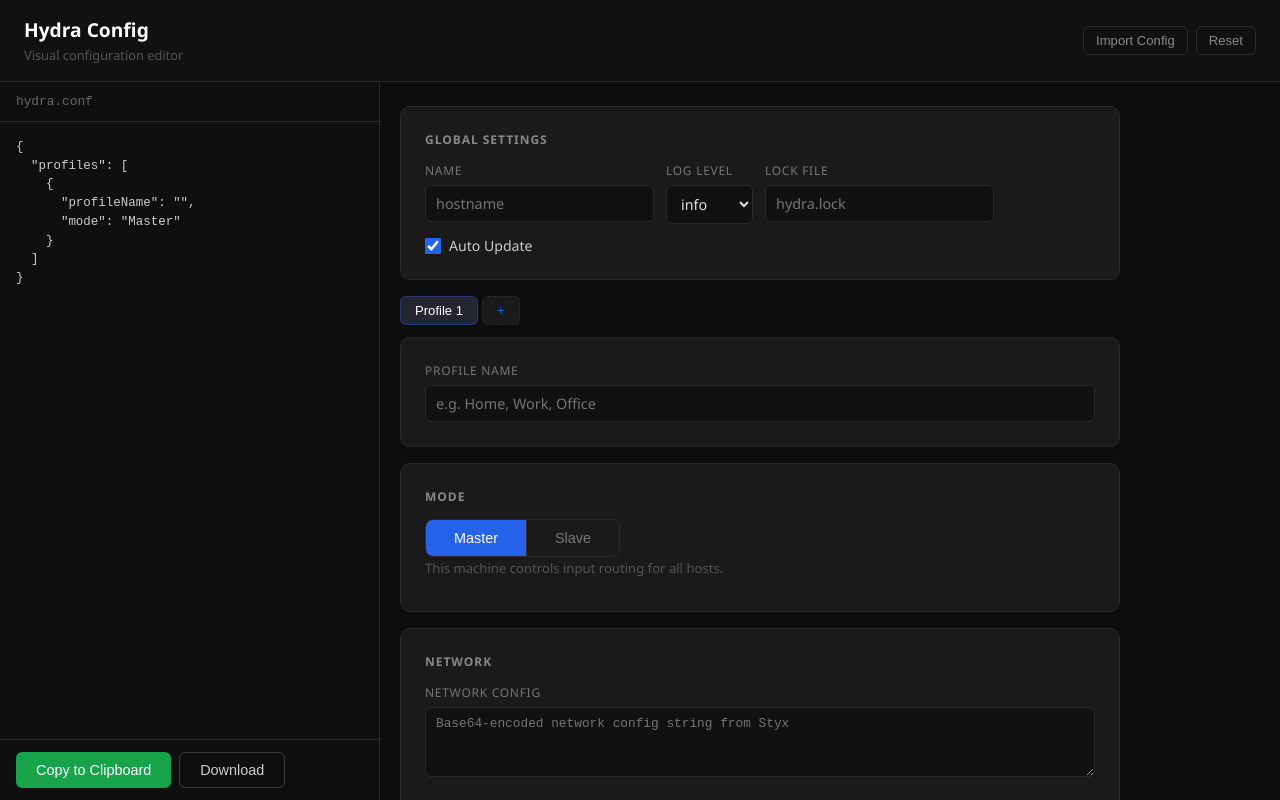
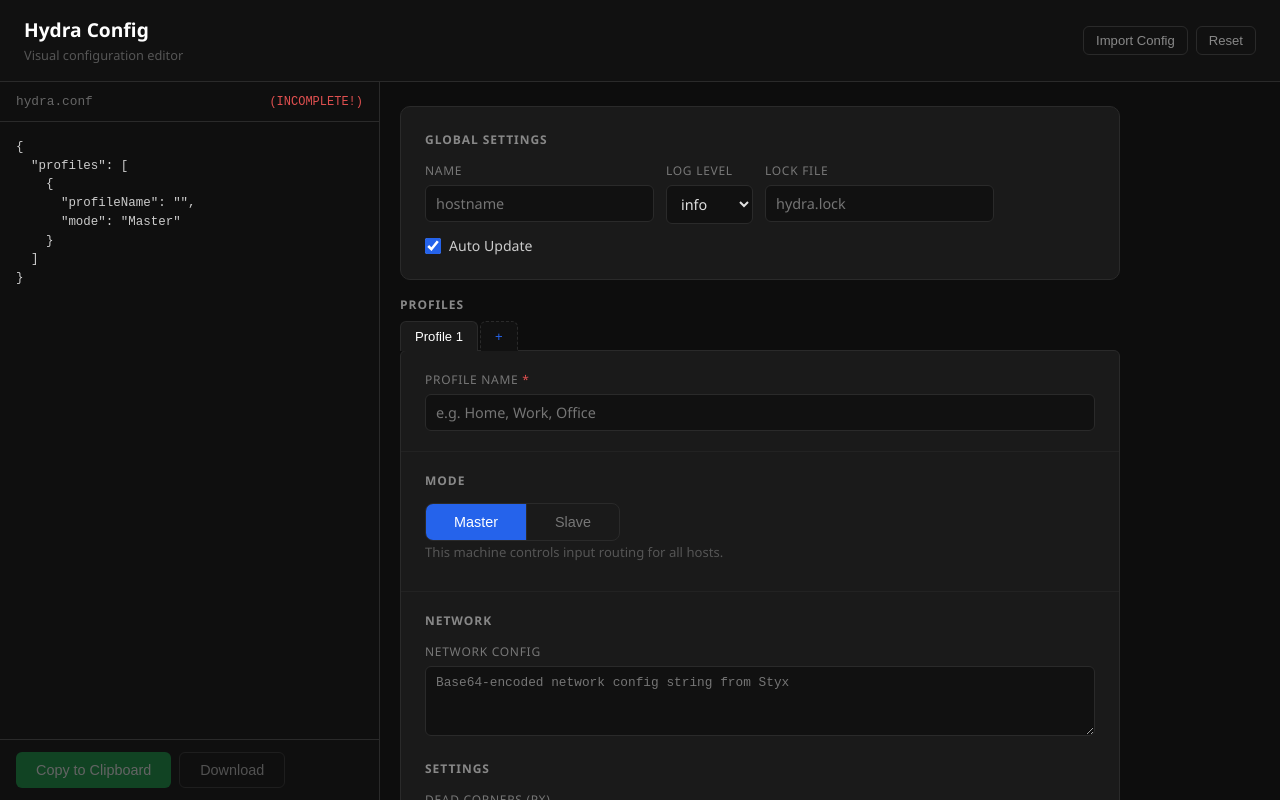
Before and after one commit to PacAnimal/hydra, a React (Vite) app in the folder HydraWebConfig/: page / in a window 1280 px wide. Built offline with nearby package versions, Linux system fonts and the light colour scheme.

Commit message:
More intuitive web config

```diff
--- a/HydraWebConfig/src/App.css
+++ b/HydraWebConfig/src/App.css
@@ -58,6 +58,18 @@ body {
   color: #666;
   font-family: 'Cascadia Code', 'Fira Code', monospace;
 }
+
+.btn-incomplete {
+  background: transparent;
+  border: none;
+  padding: 0;
+  font-family: 'Cascadia Code', 'Fira Code', monospace;
+  font-size: 0.75rem;
+  color: #e05050;
+  cursor: pointer;
+  transition: color 0.15s;
+}
+.btn-incomplete:hover { color: #ff7070; }
 
 .config-panel-footer {
   display: flex;
@@ -126,6 +138,8 @@ label {
   letter-spacing: 0.06em;
 }
 
+label.required::after { content: ' *'; color: #e05050; }
+
 input[type=text],
 input[type=number],
 input[type=password],
@@ -175,6 +189,7 @@ textarea {
 
 /* buttons */
 button { cursor: pointer; }
+button:disabled { opacity: 0.35; cursor: not-allowed; pointer-events: none; }
 
 .btn-primary {
   background: #2563eb;
@@ -288,28 +303,43 @@ button { cursor: pointer; }
 /* multi-config */
 .multi-toggle { padding: 14px 20px; }
 
-.config-tabs {
-  display: flex;
-  gap: 4px;
-  flex-wrap: wrap;
+.profiles-section { margin-bottom: 12px; }
+
+.profiles-label {
+  font-size: 0.75rem;
+  font-weight: 600;
+  color: #888;
+  text-transform: uppercase;
+  letter-spacing: 0.08em;
   margin-bottom: 8px;
 }
 
+.config-tabs {
+  display: flex;
+  gap: 0;
+  flex-wrap: wrap;
+  margin-bottom: -1px;
+  position: relative;
+  z-index: 1;
+}
+
 .tab-btn {
-  background: #1a1a1a;
+  background: #111;
   border: 1px solid #2a2a2a;
-  color: #888;
-  border-radius: 6px;
-  padding: 6px 14px;
+  border-bottom: none;
+  color: #666;
+  border-radius: 6px 6px 0 0;
+  padding: 7px 14px;
   font-size: 0.82rem;
   display: flex;
   align-items: center;
   gap: 8px;
   transition: background 0.15s, color 0.15s;
+  margin-right: 2px;
 }
-.tab-btn.active { background: #252533; border-color: #2563eb55; color: #fff; }
-.tab-btn:hover:not(.active) { background: #222; color: #ccc; }
-.tab-add { color: #2563eb; border-style: dashed; }
+.tab-btn.active { background: #1a1a1a; border-color: #2a2a2a; color: #fff; }
+.tab-btn:hover:not(.active) { background: #161616; color: #aaa; }
+.tab-add { color: #2563eb; border-style: dashed; border-bottom: none; margin-right: 0; }
 
 .tab-remove {
   font-size: 0.7rem;
@@ -318,6 +348,24 @@ button { cursor: pointer; }
   line-height: 1;
 }
 .tab-remove:hover { color: #e05050; }
+
+.tab-panel {
+  background: #1a1a1a;
+  border: 1px solid #2a2a2a;
+  border-radius: 6px;
+  padding: 0;
+}
+
+.tab-panel > .section {
+  background: transparent;
+  border: none;
+  border-bottom: 1px solid #222;
+  border-radius: 0;
+  margin-bottom: 0;
+  padding: 20px 24px;
+}
+
+.tab-panel > .section:last-child { border-bottom: none; }
 
 /* hosts */
 .host-card, .screen-card {
--- a/HydraWebConfig/src/App.tsx
+++ b/HydraWebConfig/src/App.tsx
@@ -1,3 +1,4 @@
+import { useRef } from 'react'
 import './App.css'
 import { useHydraConfig } from './hooks/useHydraConfig'
 import { validate } from './utils/validation'
@@ -23,9 +24,16 @@ export default function App() {
     importJson, reset,
   } = useHydraConfig()
 
+  const errorsRef = useRef<HTMLDivElement>(null)
+
   const { profiles, activeIndex } = state
   const isMaster = current.mode === 'Master'
   const errors = validate(profiles)
+  const isValid = errors.length === 0
+
+  const scrollToErrors = () => {
+    errorsRef.current?.scrollIntoView({ behavior: 'smooth', block: 'start' })
+  }
 
   return (
     <div className="app">
@@ -44,12 +52,14 @@ export default function App() {
 
       <div className="app-body">
         <aside className="config-panel">
-          <ConfigFileSection state={state} />
+          <ConfigFileSection state={state} isValid={isValid} onScrollToErrors={scrollToErrors} />
         </aside>
 
         <main className="app-main">
           <RootSettings state={state} onChange={updateRoot} />
 
+          <div className="profiles-section">
+            <div className="profiles-label">Profiles</div>
             <div className="config-tabs">
               {profiles.map((p, i) => (
                 <button
@@ -73,9 +83,10 @@ export default function App() {
               <button className="tab-btn tab-add" onClick={addProfile}>+</button>
             </div>
 
+            <div className="tab-panel">
               <div className="section">
                 <div className="field">
-              <label htmlFor="profileName">Profile Name</label>
+                  <label htmlFor="profileName" className="required">Profile Name</label>
                   <input
                     id="profileName"
                     type="text"
@@ -119,9 +130,11 @@ export default function App() {
                   onChange={updateConditions}
                 />
               </div>
+            </div>
+          </div>
 
-          {errors.length > 0 && (
-            <div className="section validation-errors">
+          {!isValid && (
+            <div className="section validation-errors" ref={errorsRef}>
               <h2>Validation Errors</h2>
               {errors.map((e, i) => (
                 <div key={i} className="error">{e.message}</div>
--- a/HydraWebConfig/src/components/ConfigFileSection.tsx
+++ b/HydraWebConfig/src/components/ConfigFileSection.tsx
@@ -4,9 +4,11 @@ import { serialize } from '../utils/serializer'
 
 interface Props {
   state: FormState
+  isValid: boolean
+  onScrollToErrors: () => void
 }
 
-export function ConfigFileSection({ state }: Props) {
+export function ConfigFileSection({ state, isValid, onScrollToErrors }: Props) {
   const [copied, setCopied] = useState(false)
   const json = serialize(state)
 
@@ -30,13 +32,16 @@ export function ConfigFileSection({ state }: Props) {
     <div className="config-panel-inner">
       <div className="config-panel-header">
         <span className="config-panel-title">hydra.conf</span>
+        {!isValid && (
+          <button className="btn-incomplete" onClick={onScrollToErrors}>(INCOMPLETE!)</button>
+        )}
       </div>
       <pre className="config-pre">{json}</pre>
       <div className="config-panel-footer">
-        <button className="btn-copy" onClick={copy}>
+        <button className="btn-copy" onClick={copy} disabled={!isValid}>
           {copied ? 'Copied!' : 'Copy to Clipboard'}
         </button>
-        <button className="btn-secondary" onClick={download}>Download</button>
+        <button className="btn-secondary" onClick={download} disabled={!isValid}>Download</button>
       </div>
     </div>
   )
--- a/HydraWebConfig/src/components/GlobalSettings.tsx
+++ b/HydraWebConfig/src/components/GlobalSettings.tsx
@@ -60,14 +60,6 @@ export function GlobalSettings({ config, onChange }: Props) {
           />
           Sync Screensaver
         </label>
-        <label className="checkbox-label">
-          <input
-            type="checkbox"
-            checked={config.debugShield === true}
-            onChange={e => onChange({ debugShield: e.target.checked ? true : undefined })}
-          />
-          Debug Shield
-        </label>
         {isMaster && (
           <label className="checkbox-label">
             <input
--- a/HydraWebConfig/src/components/HostCard.tsx
+++ b/HydraWebConfig/src/components/HostCard.tsx
@@ -21,7 +21,7 @@ export function HostCard({ host, index, onChange, onRemove, onAddNeighbour, onRe
 
       <div className="field-row">
         <div className="field flex-grow">
-          <label>Host Name</label>
+          <label className="required">Host Name</label>
           <input
             type="text"
             value={host.name}
--- a/HydraWebConfig/src/components/NeighbourEditor.tsx
+++ b/HydraWebConfig/src/components/NeighbourEditor.tsx
@@ -27,7 +27,7 @@ export function NeighbourEditor({ neighbour, onChange, onRemove }: Props) {
           </select>
         </div>
         <div className="field flex-grow">
-          <label>Host Name</label>
+          <label className="required">Host Name</label>
           <input
             type="text"
             value={neighbour.name}
--- a/HydraWebConfig/src/components/ScreenDefinitions.tsx
+++ b/HydraWebConfig/src/components/ScreenDefinitions.tsx
@@ -71,6 +71,7 @@ export function ScreenDefinitions({ screens, onAdd, onRemove, onUpdate }: Props)
   return (
     <div className="section">
       <h2>Screen Definitions</h2>
+      <p className="hint">At least one of Display Name, Output Name, or Platform ID is required per screen.</p>
       {screens.map((s, si) => (
         <ScreenDefinitionCard
           key={si}
```
Also changed, not shown: 1 other file (tests, documents, lock files or other folders). Lines whose indentation alone changed are shown as unchanged.
